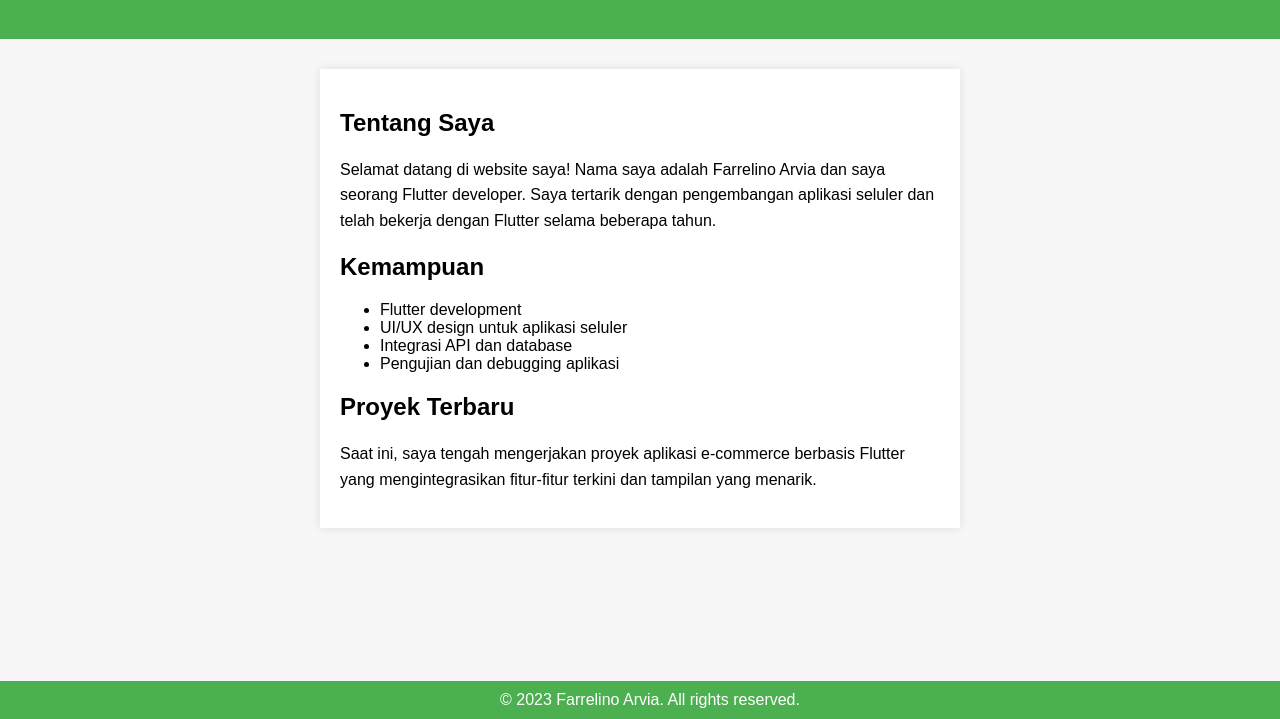
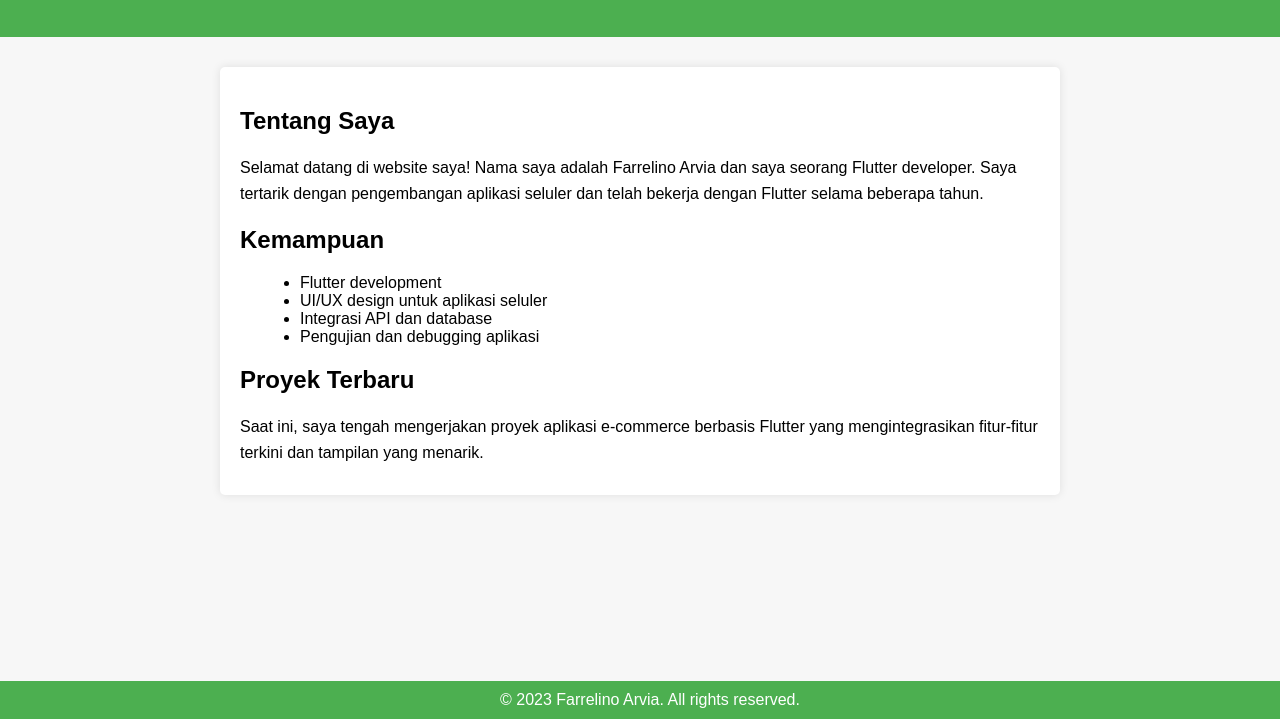
Before and after one commit to emphasis16/emphasis16.github.io, a plain HTML site: page index.html in a window 1280 px wide. Shown: the part 81-800 px from the top of the page. Drawn offline with Linux system fonts and the light colour scheme.

Commit message:
Update index.html with beauty css

```diff
--- a/index.html
+++ b/index.html
@@ -18,19 +18,28 @@
         }
 
         .container {
-            max-width: 600px;
+            max-width: 800px;
             margin: 30px auto;
             padding: 20px;
             background-color: #fff;
             box-shadow: 0 0 10px rgba(0, 0, 0, 0.1);
+            border-radius: 5px;
         }
 
         h1 {
             color: #4CAF50;
+            margin-bottom: 20px;
         }
 
         p {
             line-height: 1.6;
+            margin-bottom: 10px;
+        }
+
+        ul {
+            list-style-type: disc;
+            margin-left: 20px;
+            margin-bottom: 10px;
         }
 
         footer {
```
